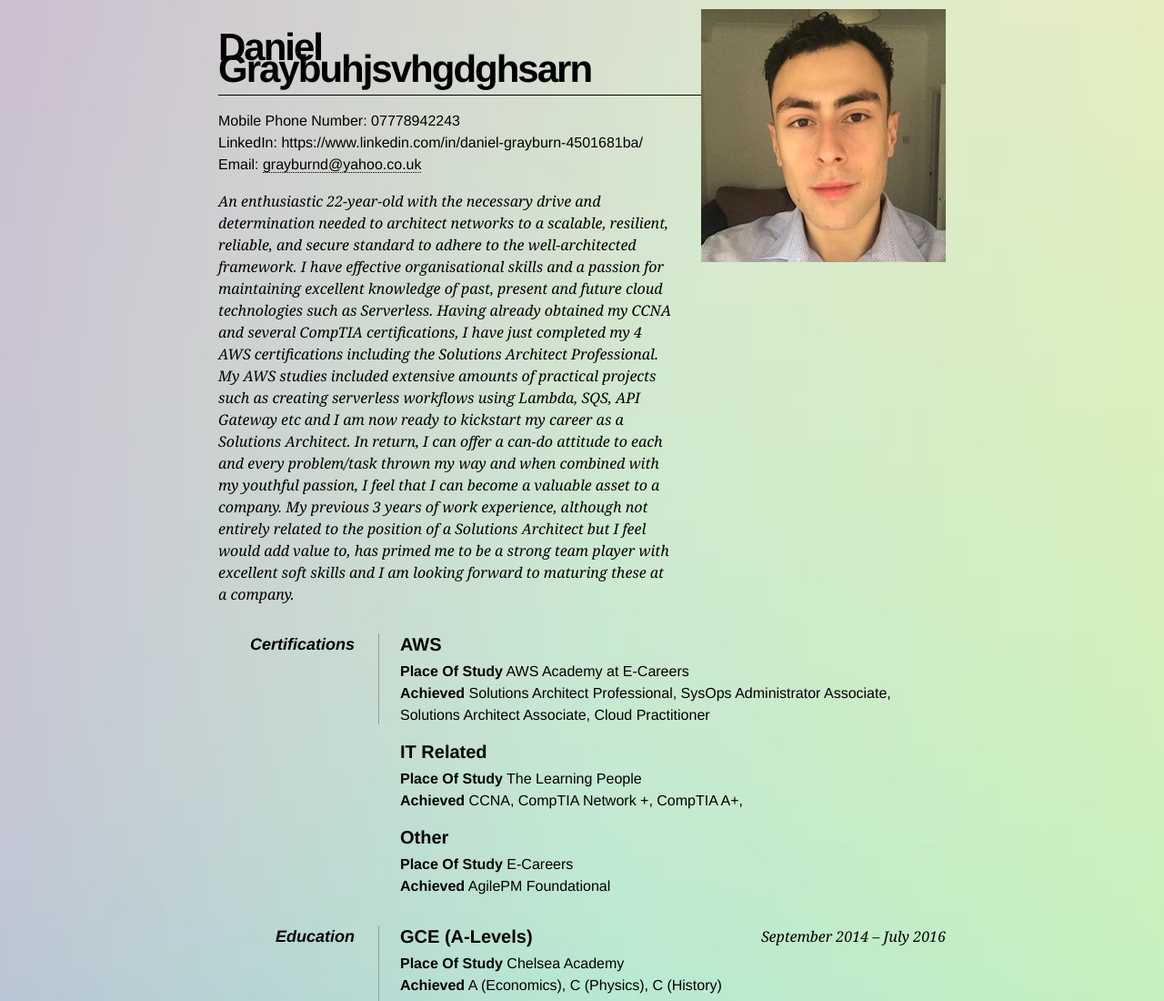
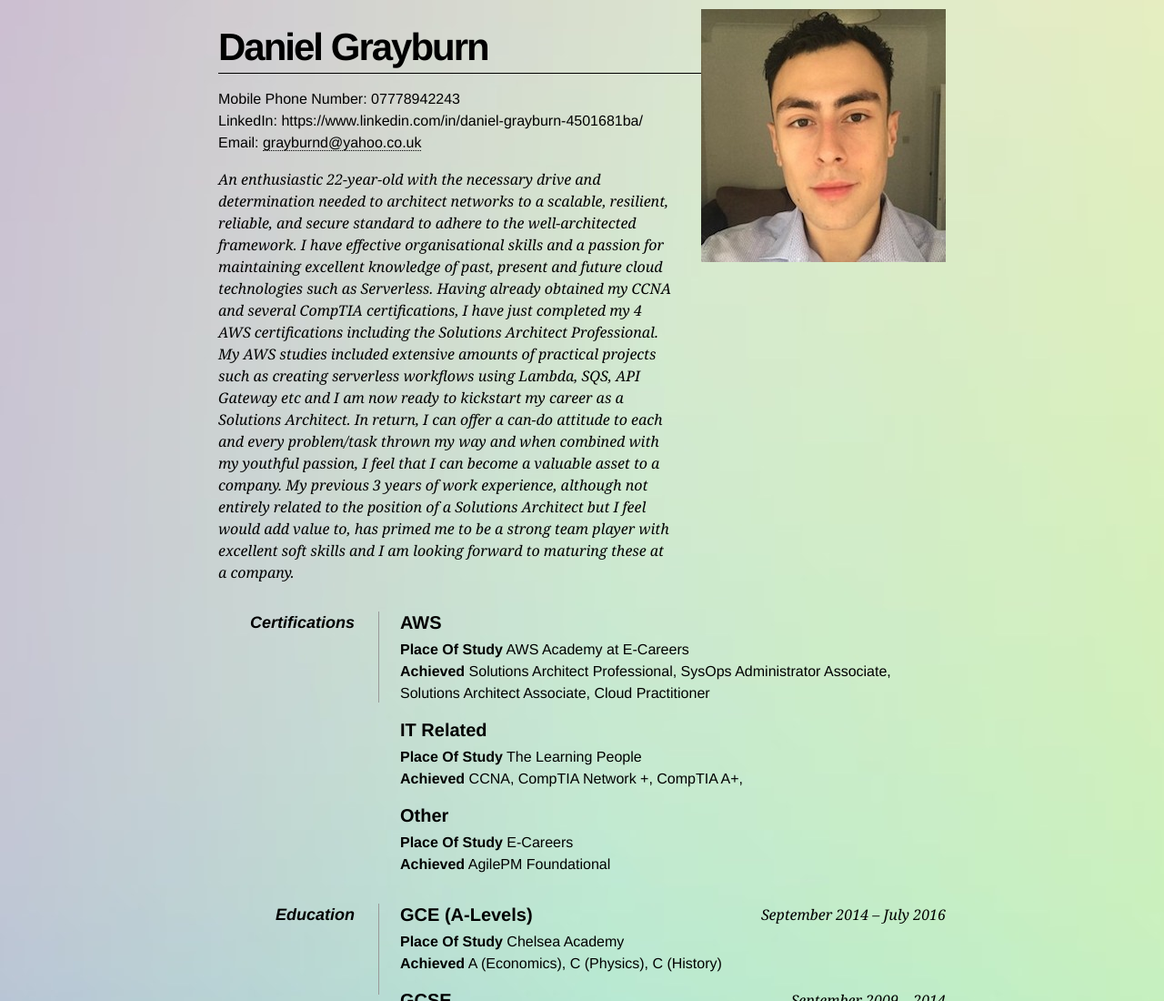
Before and after one commit to grayburnd/MyCVv1, a plain HTML site: page index.html in a window 1280 px wide. Shown: the top 1100 px of the page at 91% size. Drawn offline with Linux system fonts and the light colour scheme.

Commit message:
Updated it again for prod

```diff
--- a/index.html
+++ b/index.html
@@ -39,7 +39,7 @@
 
             <!-- Microformats! -->
 
-            <h1 class="fn">Daniel Graybuhjsvhgdghsarn</h1>
+            <h1 class="fn">Daniel Grayburn</h1>
 
             <p>
                 Mobile Phone Number: <span class="tel">07778942243</span><br />
```
